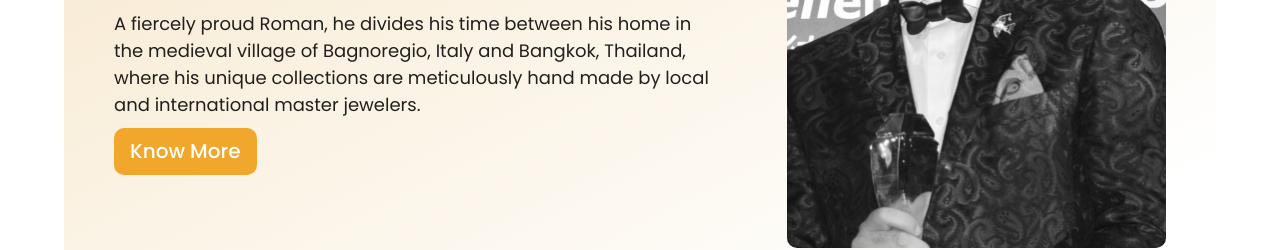
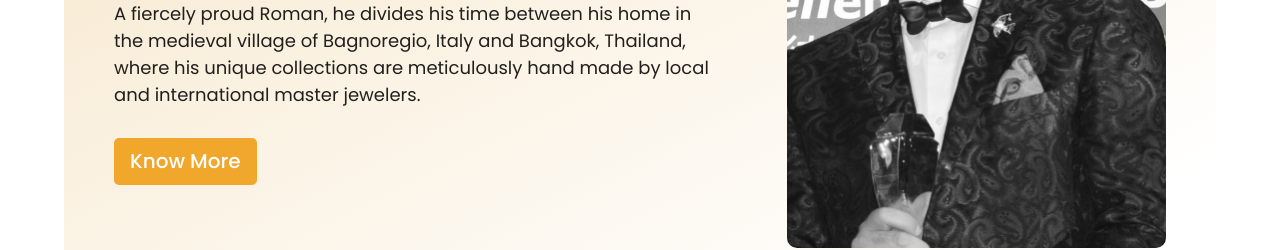
Before and after one commit to ArtisticJewellers/nfjlabs-website, a React (Create React App) app: page / in a window 1280 px wide. Shown: the part 1498-1748 px from the top of the page. Built offline with nearby package versions, Linux system fonts and the light colour scheme.

Commit message:
increase artist info margin

```diff
--- a/src/pages/home/artists/Artist.js
+++ b/src/pages/home/artists/Artist.js
@@ -2,6 +2,7 @@ import { Box, Button, Container, Typography } from "@mui/material";
 import React from "react";
 import OutArrowBtn from "../../../components/common/OutArrowBtn";
 import artist from "../../../assets/homePage/artists/artist.png";
+
 
 const Artist = () => {
   const ArtistInfo = () => {
@@ -31,7 +32,7 @@ const Artist = () => {
           <Typography
             width="90%"
             fontSize="18px"
-            sx={{ display: { xs: "none", sm: "none", md: "block" }, marginBottom:"10px" }}
+            sx={{ display: { xs: "none", sm: "none", md: "block" }, marginBottom:"30px" }}
           >
             A fiercely proud Roman, he divides his time between his home in the
             medieval village of Bagnoregio, Italy and Bangkok, Thailand, where
@@ -40,7 +41,7 @@ const Artist = () => {
           </Typography>
           <Button
             sx={{
-              borderRadius: "10px",
+              borderRadius: "5px",
               color: "#ffff",
               // width: "20%",
               fontSize: { xs: "10px", sm: "15px", md: "20px" },
```
